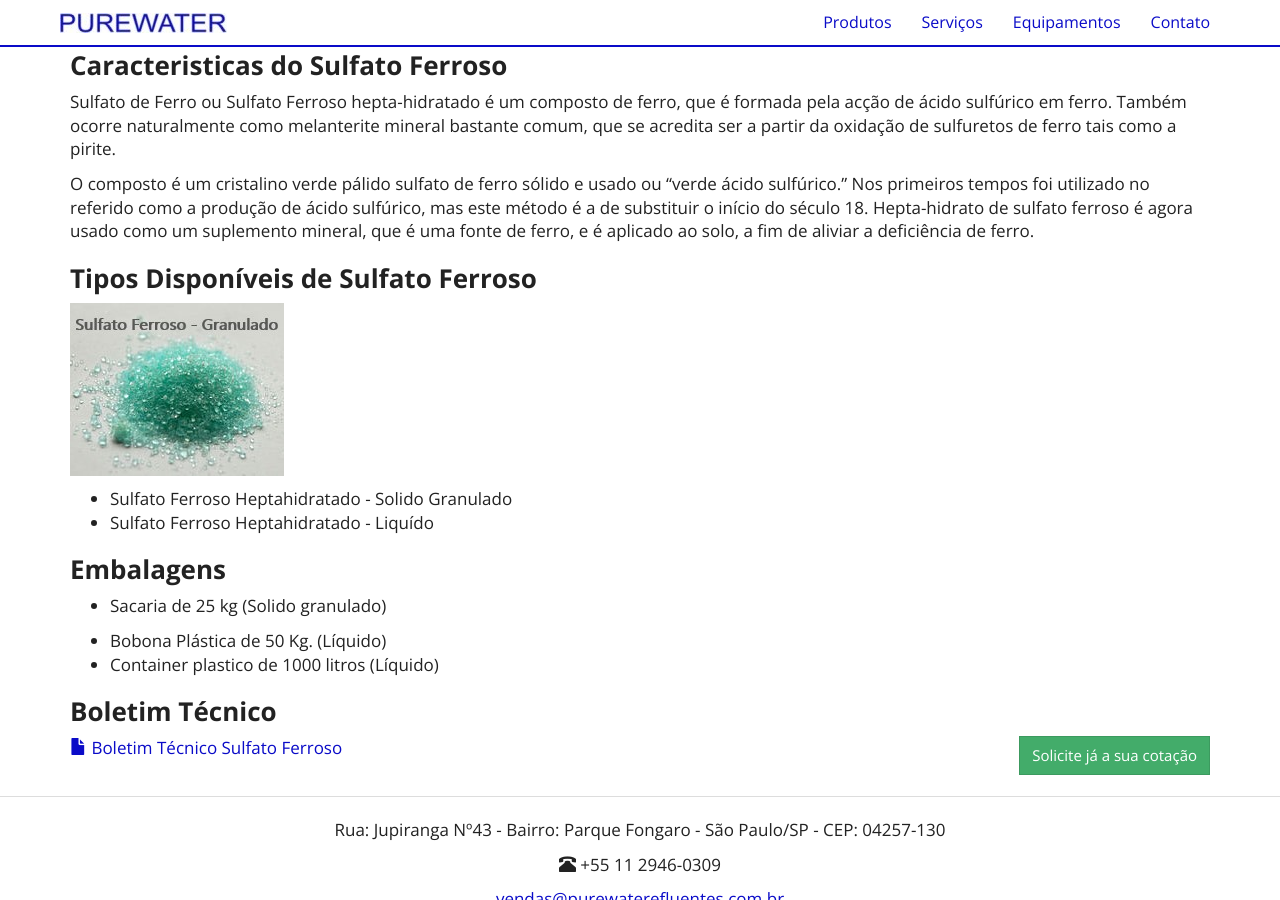
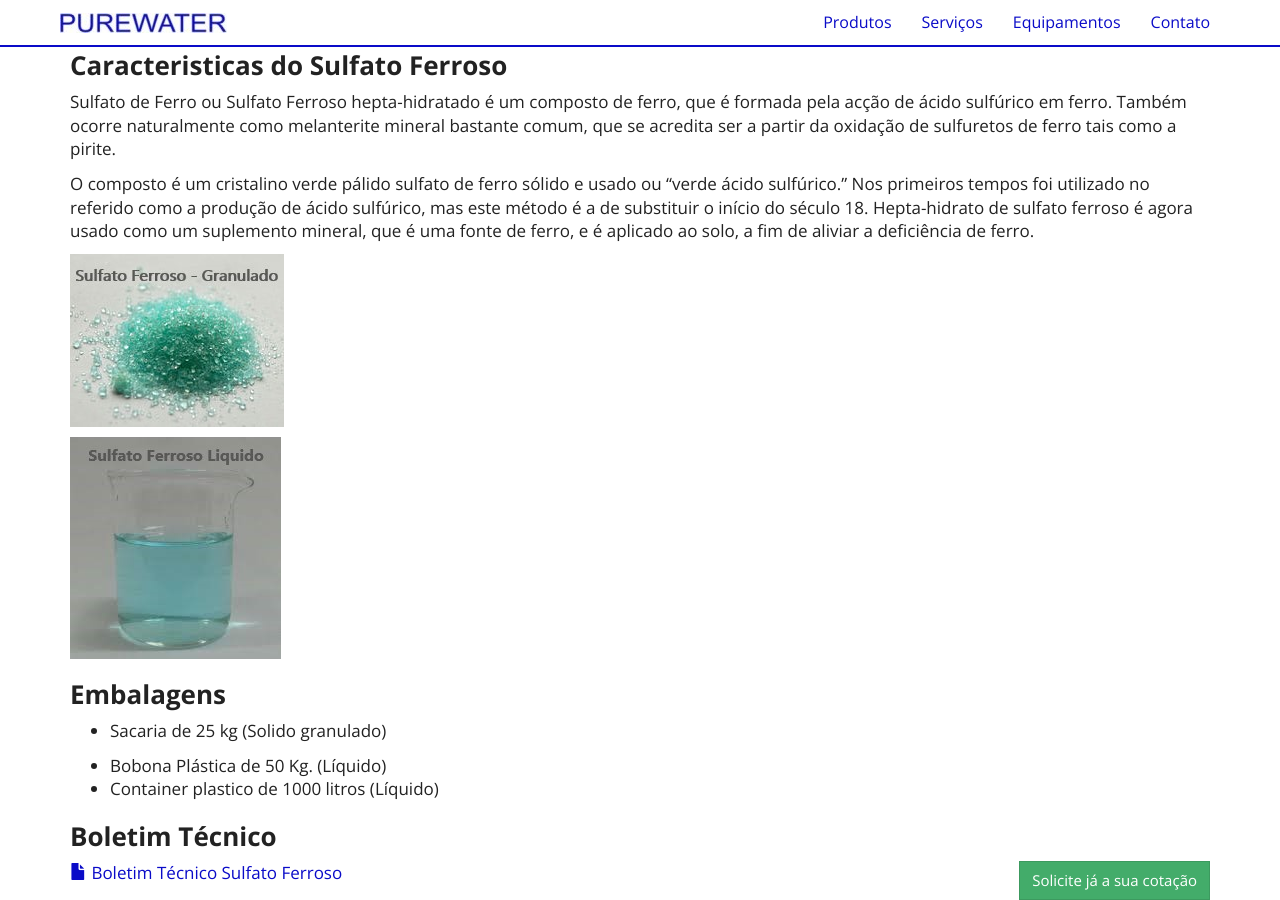
Before and after one commit to purewaterefluentes/purewaterefluentes.github.io, a Jekyll site: the page built from produtos/sulfato-ferroso.md, in a window 1280 px wide and 900 px high, scrolled down 388 px. Built offline with Jekyll 4.4.1, drawn with Linux system fonts in a browser that asks for light colours; nearby versions of some CDN libraries; library files that are not in the unit come from our copies.

Commit message:
Update sulfato-ferroso.md

```diff
--- a/produtos/sulfato-ferroso.md
+++ b/produtos/sulfato-ferroso.md
@@ -13,12 +13,9 @@
 
 O composto é um cristalino verde pálido sulfato de ferro sólido e usado ou "verde ácido sulfúrico." Nos primeiros tempos foi utilizado no referido como a produção de ácido sulfúrico, mas este método é a de substituir o início do século 18. Hepta-hidrato de sulfato ferroso é agora usado como um suplemento mineral, que é uma fonte de ferro, e é aplicado ao solo, a fim de aliviar a deficiência de ferro.
 
-### **Tipos Disponíveis de Sulfato Ferroso**
-
 <img class="img-responsive pull-center" style="max-width: 50%;" src="../../website/images/pequeno/sulfato ferroso heptahidratado.jpg" alt="Sulfato Ferroso">
 
-- Sulfato Ferroso Heptahidratado - Solido Granulado
-- Sulfato Ferroso Heptahidratado - Liquído
+<img class="img-responsive pull-center" style="max-width: 50%;" src="../../website/images/pequeno/sulfato ferroso hepta liquido.jpg" alt="Sulfato Ferroso liquido">
 
 ### **Embalagens**
 
```
